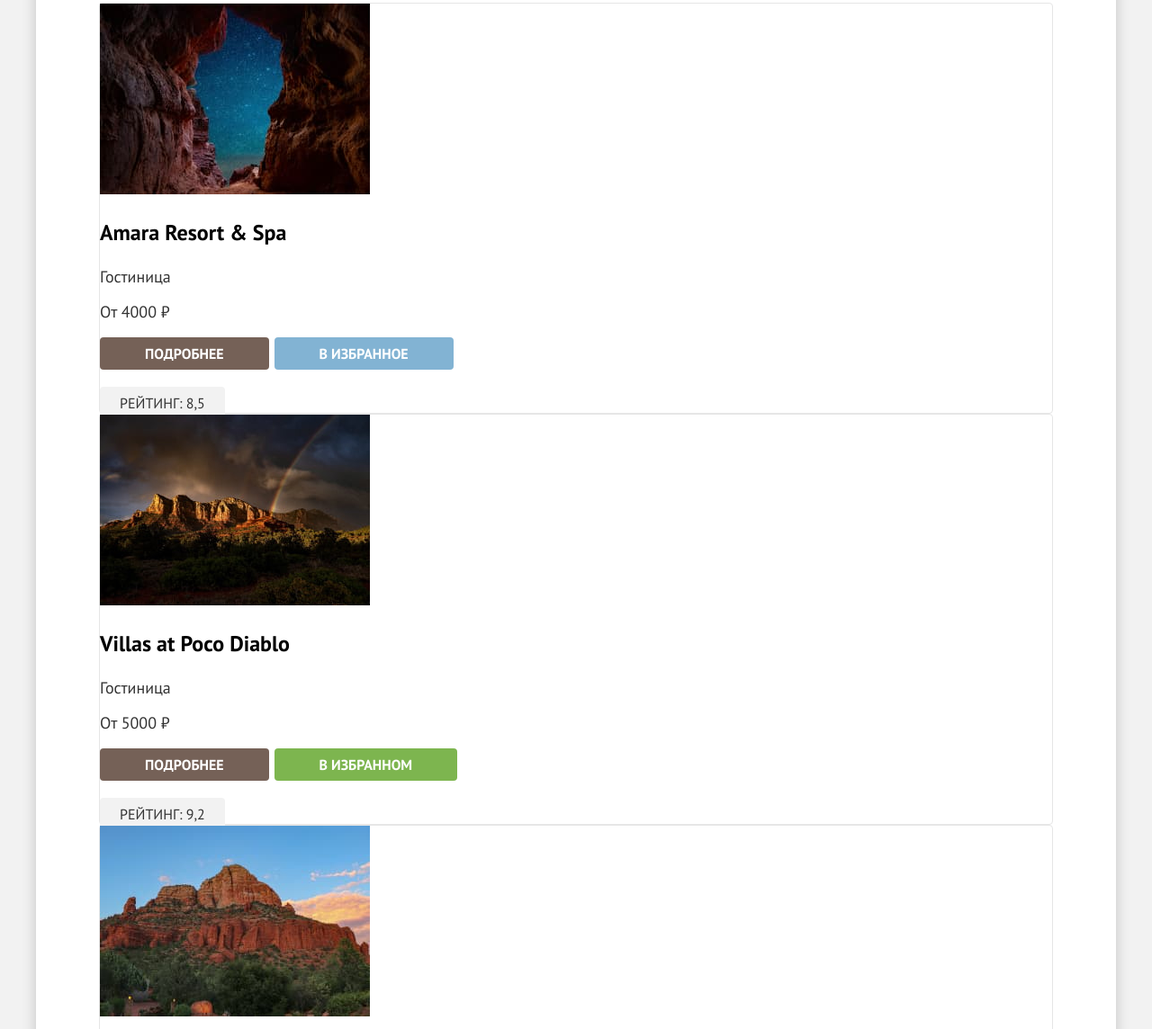
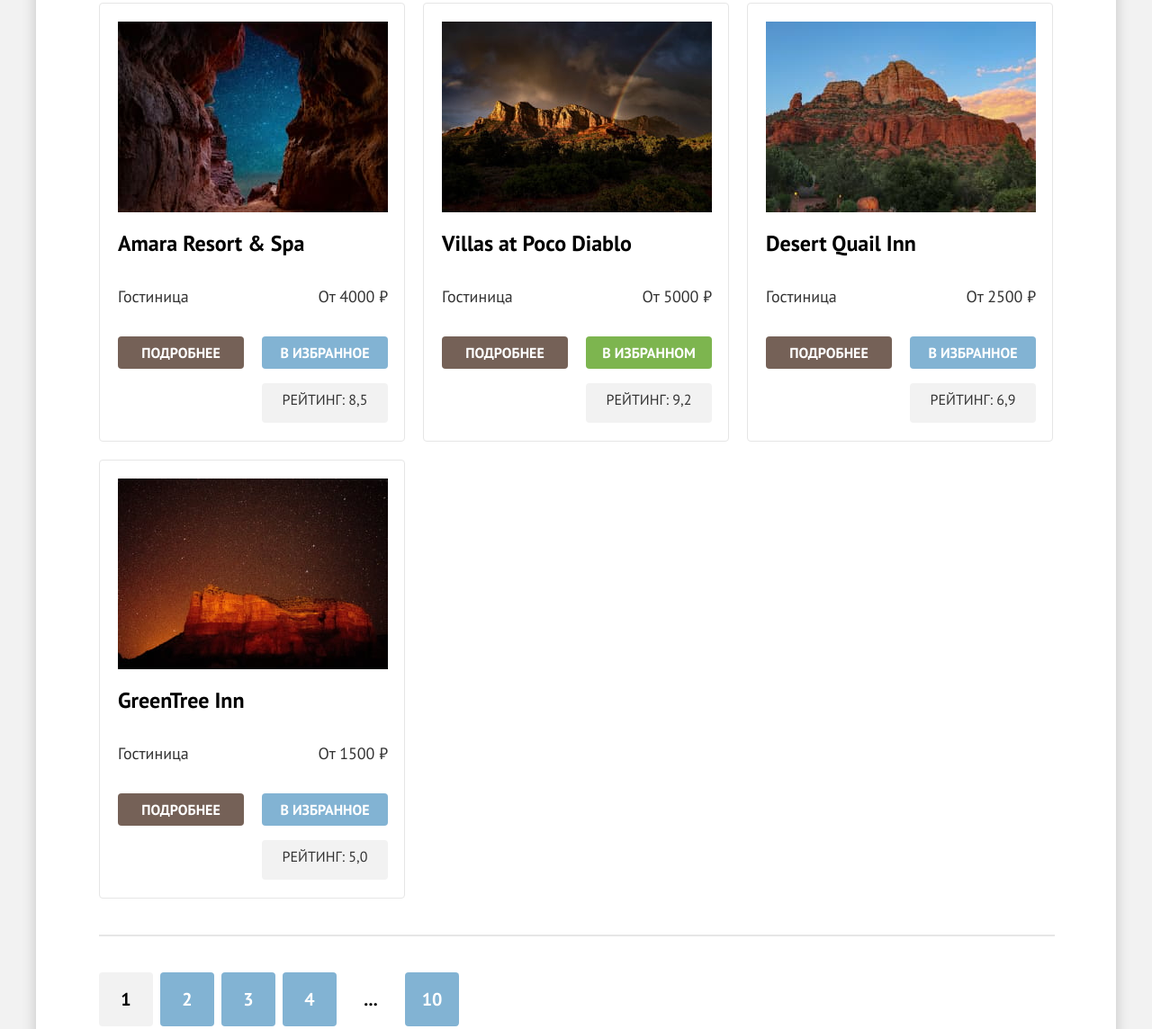
Before and after one commit to htmlacademy-htmlcss/2171389-sedona-36, a plain HTML site: page catalog.html in a window 1280 px wide. Shown: the part 660-1804 px from the top of the page at 90% size. Drawn offline with Linux system fonts and the light colour scheme.

Commit message:
Добавляет гриды в каталог

```diff
--- a/catalog.html
+++ b/catalog.html
@@ -168,11 +168,12 @@
           <a class="product-card-link" href="#">
             <img class="product-card-image" src="images/catalog/hotel-1.jpg" width="300" height="212"
               alt="Тоннель к звездам">
-            <h3 class="product-card-title">Amara Resort & Spa</h3>
           </a>
+          <a class="product-card-link hotel-name" href="#">
+            <h3 class="product-card-title">Amara Resort & Spa</h3></a>
           <p class="product-card-text">Гостиница</p>
-          <p class="product-card-text">От 4000 ₽</p>
-          <a class="button" href="#">Подробнее</a>
+          <p class="product-card-text product-card-price">От 4000 ₽</p>
+          <a class="button button-details" href="#">Подробнее</a>
           <button class="button favourite-button" type="submit">В избранное</button>
           <p class="product-grade product-grade-4">
             <span class="visually-hidden"> 4 звезды</span>
@@ -183,11 +184,12 @@
           <a class="product-card-link" href="#">
             <img class="product-card-image" src="images/catalog/hotel-2.jpg" width="300" height="212"
               alt="Горы и радуга">
-            <h3 class="product-card-title">Villas at Poco Diablo</h3>
           </a>
+          <a class="product-card-link hotel-name" href="#">
+            <h3 class="product-card-title">Villas at Poco Diablo</h3></a>
           <p class="product-card-text">Гостиница</p>
-          <p class="product-card-text">От 5000 ₽</p>
-          <a class="button" href="#">Подробнее</a>
+          <p class="product-card-text product-card-price">От 5000 ₽</p>
+          <a class="button button-details" href="#">Подробнее</a>
           <button class="button favourite-button-active" type="submit">В избранном</button>
           <p class="product-grade product-grade-4">
             <span class="visually-hidden"> 4 звезды</span>
@@ -197,11 +199,12 @@
         <li class="product-card">
           <a class="product-card-link" href="#">
             <img class="product-card-image" src="images/catalog/hotel-3.jpg" width="300" height="212" alt="Вид на гору">
-            <h3 class="product-card-title">Desert Quail Inn</h3>
           </a>
+          <a class="product-card-link hotel-name" href="#">
+            <h3 class="product-card-title">Desert Quail Inn</h3></a>
           <p class="product-card-text">Гостиница</p>
-          <p class="product-card-text">От 2500 ₽</p>
-          <a class="button" href="#">Подробнее</a>
+          <p class="product-card-text product-card-price">От 2500 ₽</p>
+          <a class="button button-details" href="#">Подробнее</a>
           <button class="button favourite-button" type="submit">В избранное</button>
           <p class="product-grade product-grade-3">
             <span class="visually-hidden"> 3 звезды</span>
@@ -212,11 +215,13 @@
           <a class="product-card-link" href="#">
             <img class="product-card-image" src="images/catalog/hotel-4.jpg" width="300" height="212"
               alt="Гора на фоне звездного неба">
+          </a>
+          <a class="product-card-link  hotel-name" href="#">
             <h3 class="product-card-title">GreenTree Inn</h3>
           </a>
           <p class="product-card-text">Гостиница</p>
-          <p class="product-card-text">От 1500 ₽</p>
-          <a class="button" href="#">Подробнее</a>
+          <p class="product-card-text product-card-price">От 1500 ₽</p>
+          <a class="button button-details" href="#">Подробнее</a>
           <button class="button favourite-button" type="submit">В избранное</button>
           <p class="product-grade product-grade-2">
             <span class="visually-hidden"> 2 звезды</span>
@@ -224,6 +229,7 @@
           <span class="product-rating">Рейтинг: 5,0</span>
         </li>
       </ul>
+      <div class="divider"></div>
       <ol class="pagination">
         <li class="pagination-item">
           <a class="pagination-link pagination-link-current">1</a>
--- a/styles/styles.css
+++ b/styles/styles.css
@@ -120,8 +120,6 @@ body {
   text-align: center;
   color: #ffffff;
   background-color: #7db54f;
-
-
 }
 
 .button {
@@ -137,66 +135,11 @@ body {
   text-decoration: none;
   color: #ffffff;
   background-color: #756157;
-
-
 }
 
 .header-button {
   display: block;
   padding: 8px 34px;
-}
-
-.booking-button {
-  display: block;
-  box-sizing: border-box;
-  width: 376px;
-  margin: 0 auto;
-  font-size: 20px;
-  line-height: 36px;
-}
-
-.subscribe-button {
-  font-family: inherit;
-  margin: 0;
-  font-size: 20px;
-  line-height: 36px;
-  color: #ffffff;
-  background-color: #82b3d3;
-  border-radius: 0 4px 4px 0;
-}
-
-.accept-button {
-  background-color: #82b3d3;
-  margin-bottom: 32px;
-}
-
-.reset-button {
-  background-color: transparent;
-}
-
-.shown-button {
-  display: block;
-  box-sizing: border-box;
-  width: 48px;
-  height: 48px;
-  border: 2px solid #e5e5e5;
-  border-radius: 4px;
-  text-decoration: none;
-  color: #000000;
-}
-
-.shown-button-active {
-  border: 2px solid #000000;
-  border-radius: 4px;
-}
-
-.favourite-button {
-  background: #82b3d3;
-}
-
-.favourite-button-active {
-  background: #7db54f;
-
 }
 
 .main-index {
@@ -379,6 +322,15 @@ body {
   margin: 0 auto 54px;
 }
 
+.booking-button {
+  display: block;
+  box-sizing: border-box;
+  width: 376px;
+  margin: 0 auto;
+  font-size: 20px;
+  line-height: 36px;
+}
+
 .subscribe {
   margin: 0;
   padding: 96px 258px 104px;
@@ -407,6 +359,16 @@ body {
   display: flex;
   margin: 0;
   padding: 0;
+}
+
+.subscribe-button {
+  font-family: inherit;
+  margin: 0;
+  font-size: 20px;
+  line-height: 36px;
+  color: #ffffff;
+  background-color: #82b3d3;
+  border-radius: 0 4px 4px 0;
 }
 
 .field {
@@ -569,9 +531,18 @@ body {
   border-radius: 0 4px 4px 0;
 }
 
+.accept-button {
+  background-color: #82b3d3;
+  margin-bottom: 32px;
+}
+
+.reset-button {
+  background-color: transparent;
+}
 .filter-buttons {
   max-height: 105px;
 }
+
 
 .search-results {
   padding: 50px 70px 60px;
@@ -615,13 +586,39 @@ body {
   list-style: none;
 }
 
+.shown-button {
+  display: block;
+  box-sizing: border-box;
+  width: 48px;
+  height: 48px;
+  border: 2px solid #e5e5e5;
+  border-radius: 4px;
+  text-decoration: none;
+  color: #000000;
+}
+
+.shown-button-active {
+  border: 2px solid #000000;
+  border-radius: 4px;
+}
+
 .product-list {
+  display: grid;
+  grid-template-columns: repeat(3, 340px);
+  gap: 20px;
   margin: 0;
+  margin-bottom: 40px;
   padding: 0;
   list-style: none;
 }
 
 .product-card {
+  display:grid;
+  grid-template-columns: 140px 140px;
+  gap: 16px 20px;
+  max-width: 340px;
+  padding: 20px;
+  box-sizing: border-box;
   border: 1px solid #e6e6e6;
   border-radius: 4px;
 }
@@ -630,7 +627,15 @@ body {
   text-decoration: none;
 }
 
+.product-card-image {
+  grid-column: 1/-1;
+}
+
+.hotel-name {
+  grid-column: 1/-1;
+}
 .product-card-title {
+  margin: 0;
   font-weight: 700;
   font-size: 24px;
   line-height: 28px;
@@ -638,13 +643,41 @@ body {
 }
 
 .product-card-text {
+  grid-column: 1/2;
   font-size: 18px;
   line-height: 21px;
   font-weight: 400;
 }
 
+.product-card-price {
+  grid-column: 2/3;
+  text-align: right;
+}
+
+.button-details {
+  grid-column: 1/2;
+  padding: 8px 0;
+}
+.favourite-button {
+  grid-column: 2/3;
+  padding: 8px 0;
+  background: #82b3d3;
+}
+
+.favourite-button-active {
+  grid-column: 2/3;
+  padding: 8px 0;
+  background: #7db54f;
+}
+
+.product-grade {
+  grid-column: 1/2;
+}
+
 .product-rating {
-  padding: 8px 22px;
+  display: block;
+  grid-column: 2/3;
+  padding: 8px 0;
   border-radius: 4px;
   font-weight: 400;
   font-size: 16px;
@@ -652,6 +685,13 @@ body {
   text-align: center;
   text-transform: uppercase;
   background: #f2f2f2;
+}
+
+.divider {
+  width: 1060px;
+  margin:0 auto 40px;
+  border: 1px solid #e6e6e6;
+  transform: rotate(180deg);
 }
 
 .pagination {
```
